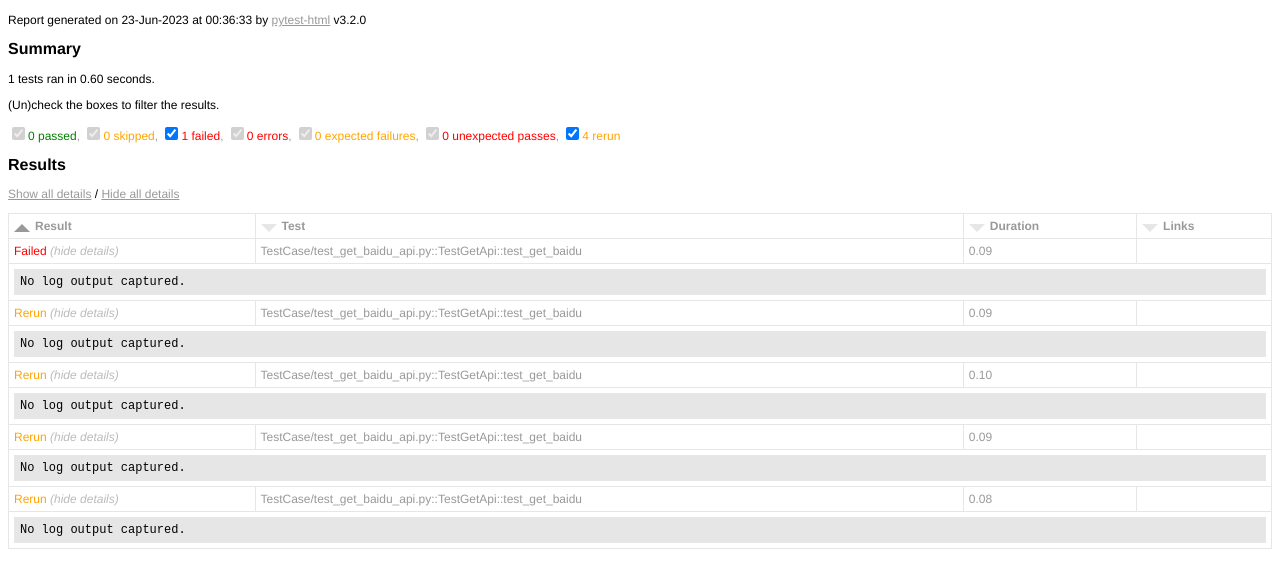
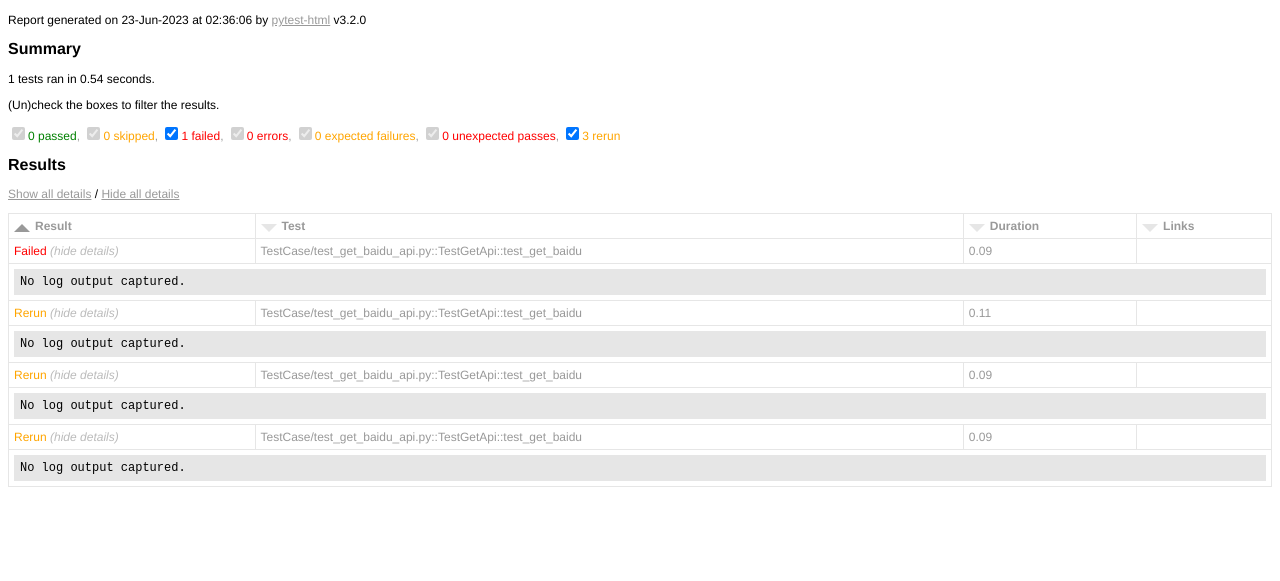
Before and after one commit to spjfan/spj_auto, a plain HTML site: page Simple-html-reports/reports.html in a window 1280 px wide. Shown: the part 47-628 px from the top of the page. Drawn offline with Linux system fonts and the light colour scheme.

```diff
--- a/Simple-html-reports/reports.html
+++ b/Simple-html-reports/reports.html
@@ -253,10 +253,10 @@ function filterTable(elem) { // eslint-disable-line no-unused-vars
 }
 </script>
     <h1>reports.html</h1>
-    <p>Report generated on 23-Jun-2023 at 00:36:33 by <a href="https://pypi.python.org/pypi/pytest-html">pytest-html</a> v3.2.0</p>
+    <p>Report generated on 23-Jun-2023 at 02:36:06 by <a href="https://pypi.python.org/pypi/pytest-html">pytest-html</a> v3.2.0</p>
     <h2>Summary</h2>
-    <p>1 tests ran in 0.60 seconds. </p>
-    <p class="filter" hidden="true">(Un)check the boxes to filter the results.</p><input checked="true" class="filter" data-test-result="passed" disabled="true" hidden="true" name="filter_checkbox" onChange="filterTable(this)" type="checkbox"/><span class="passed">0 passed</span>, <input checked="true" class="filter" data-test-result="skipped" disabled="true" hidden="true" name="filter_checkbox" onChange="filterTable(this)" type="checkbox"/><span class="skipped">0 skipped</span>, <input checked="true" class="filter" data-test-result="failed" hidden="true" name="filter_checkbox" onChange="filterTable(this)" type="checkbox"/><span class="failed">1 failed</span>, <input checked="true" class="filter" data-test-result="error" disabled="true" hidden="true" name="filter_checkbox" onChange="filterTable(this)" type="checkbox"/><span class="error">0 errors</span>, <input checked="true" class="filter" data-test-result="xfailed" disabled="true" hidden="true" name="filter_checkbox" onChange="filterTable(this)" type="checkbox"/><span class="xfailed">0 expected failures</span>, <input checked="true" class="filter" data-test-result="xpassed" disabled="true" hidden="true" name="filter_checkbox" onChange="filterTable(this)" type="checkbox"/><span class="xpassed">0 unexpected passes</span>, <input checked="true" class="filter" data-test-result="rerun" hidden="true" name="filter_checkbox" onChange="filterTable(this)" type="checkbox"/><span class="rerun">4 rerun</span>
+    <p>1 tests ran in 0.54 seconds. </p>
+    <p class="filter" hidden="true">(Un)check the boxes to filter the results.</p><input checked="true" class="filter" data-test-result="passed" disabled="true" hidden="true" name="filter_checkbox" onChange="filterTable(this)" type="checkbox"/><span class="passed">0 passed</span>, <input checked="true" class="filter" data-test-result="skipped" disabled="true" hidden="true" name="filter_checkbox" onChange="filterTable(this)" type="checkbox"/><span class="skipped">0 skipped</span>, <input checked="true" class="filter" data-test-result="failed" hidden="true" name="filter_checkbox" onChange="filterTable(this)" type="checkbox"/><span class="failed">1 failed</span>, <input checked="true" class="filter" data-test-result="error" disabled="true" hidden="true" name="filter_checkbox" onChange="filterTable(this)" type="checkbox"/><span class="error">0 errors</span>, <input checked="true" class="filter" data-test-result="xfailed" disabled="true" hidden="true" name="filter_checkbox" onChange="filterTable(this)" type="checkbox"/><span class="xfailed">0 expected failures</span>, <input checked="true" class="filter" data-test-result="xpassed" disabled="true" hidden="true" name="filter_checkbox" onChange="filterTable(this)" type="checkbox"/><span class="xpassed">0 unexpected passes</span>, <input checked="true" class="filter" data-test-result="rerun" hidden="true" name="filter_checkbox" onChange="filterTable(this)" type="checkbox"/><span class="rerun">3 rerun</span>
     <h2>Results</h2>
     <table id="results-table">
       <thead id="results-table-head">
@@ -280,16 +280,7 @@ function filterTable(elem) { // eslint-disable-line no-unused-vars
         <tr>
           <td class="col-result">Rerun</td>
           <td class="col-name">TestCase/test_get_baidu_api.py::TestGetApi::test_get_baidu</td>
-          <td class="col-duration">0.09</td>
-          <td class="col-links"></td></tr>
-        <tr>
-          <td class="extra" colspan="4">
-            <div class="empty log">No log output captured.</div></td></tr></tbody>
-      <tbody class="rerun results-table-row">
-        <tr>
-          <td class="col-result">Rerun</td>
-          <td class="col-name">TestCase/test_get_baidu_api.py::TestGetApi::test_get_baidu</td>
-          <td class="col-duration">0.10</td>
+          <td class="col-duration">0.11</td>
           <td class="col-links"></td></tr>
         <tr>
           <td class="extra" colspan="4">
@@ -307,7 +298,7 @@ function filterTable(elem) { // eslint-disable-line no-unused-vars
         <tr>
           <td class="col-result">Rerun</td>
           <td class="col-name">TestCase/test_get_baidu_api.py::TestGetApi::test_get_baidu</td>
-          <td class="col-duration">0.08</td>
+          <td class="col-duration">0.09</td>
           <td class="col-links"></td></tr>
         <tr>
           <td class="extra" colspan="4">
```
Also changed, not shown: 2 other files.
